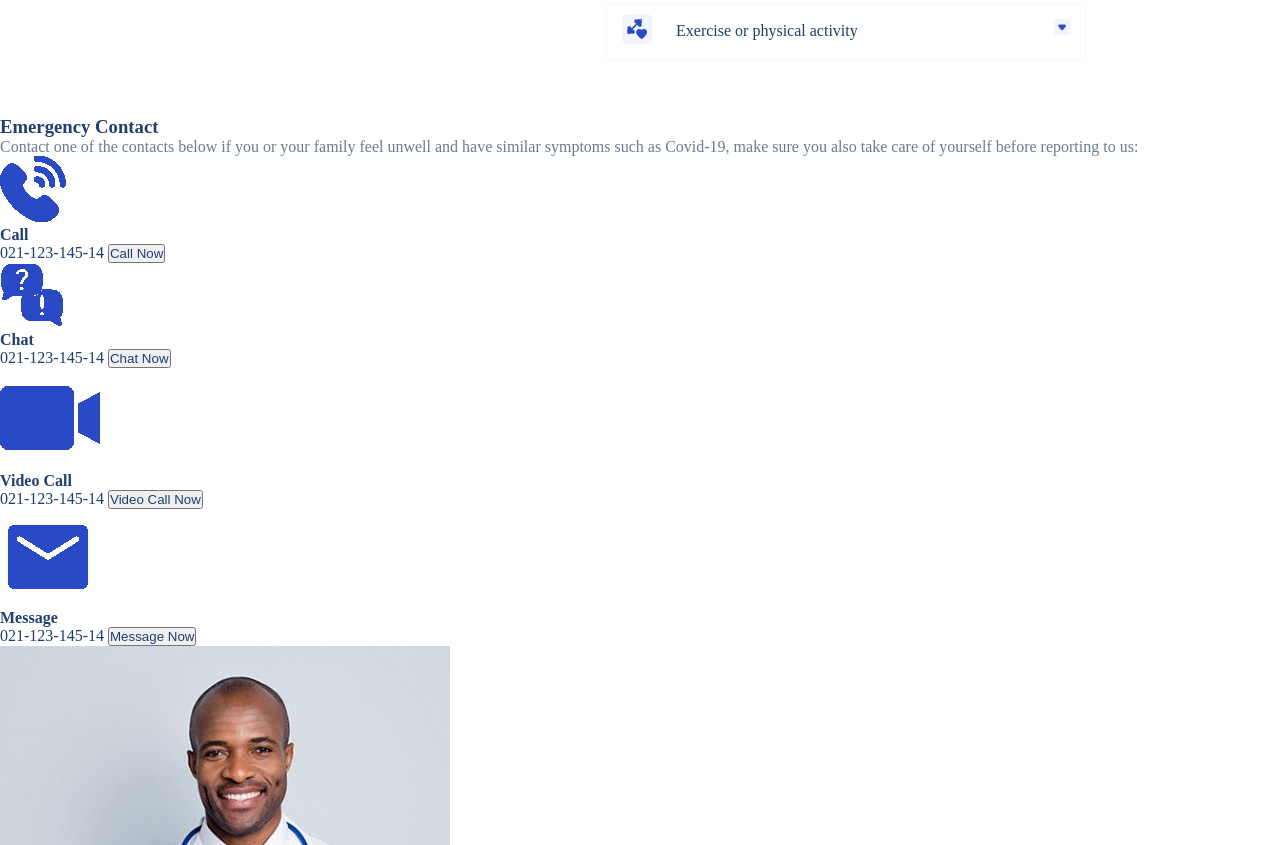
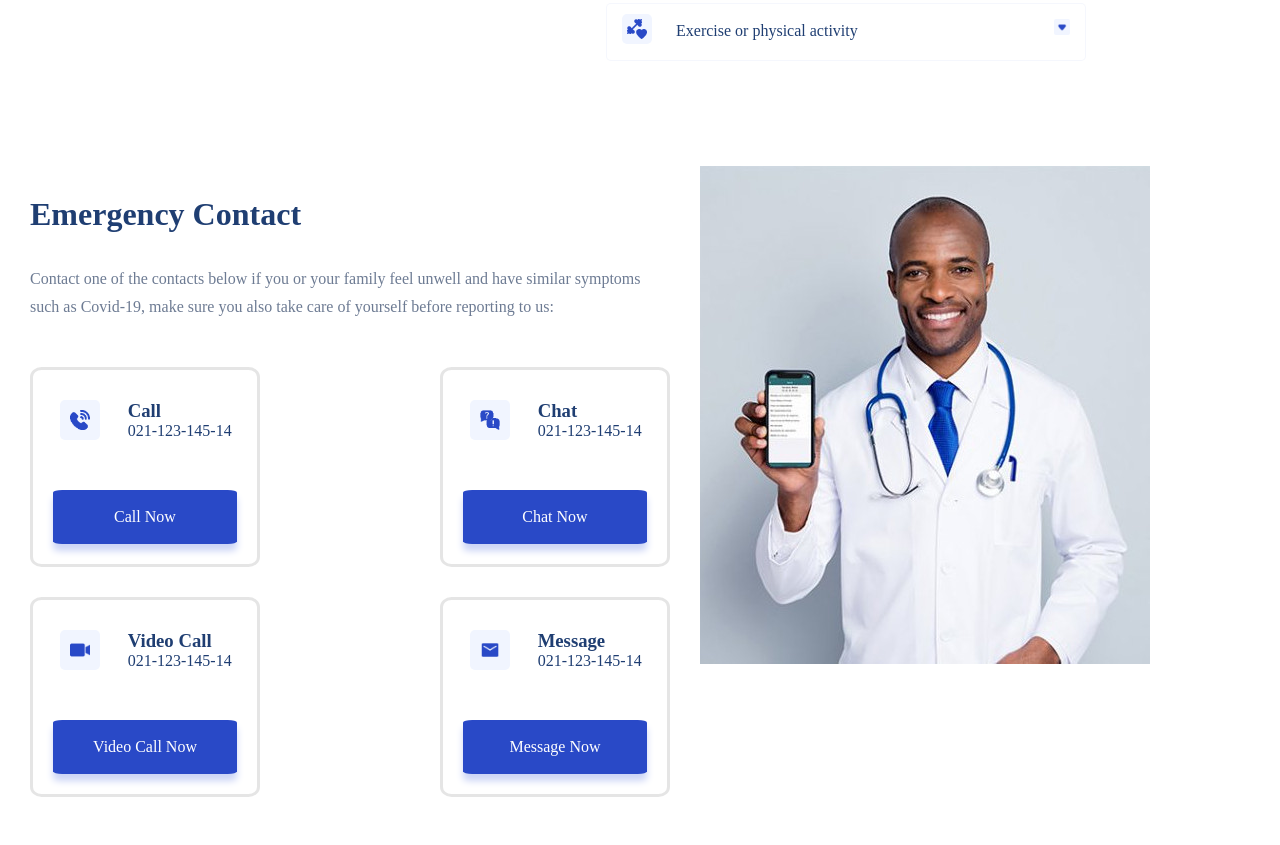
Before and after one commit to MGarciav28/Landinpage-Vaccination, a plain HTML site: page index.html in a window 1280 px wide. Shown: the part 2256-3101 px from the top of the page. Drawn offline with Linux system fonts and the light colour scheme.

Commit message:
Se comienza a agegar estilo a seccion de contacto

```diff
--- a/index.html
+++ b/index.html
@@ -138,9 +138,13 @@
             </div>
         </div>
     </div>
-    <div class="contacto">
-        <div class="informacion">
-            <h3>Emergency Contact</h3>
+
+
+    <div class="contacto articulo-1">
+
+        <div class="contenedor parrafo-1">
+            <h2>Emergency Contact</h2>
+            <div class="extendido">
                 <p>Contact one of the contacts below if you or your family feel unwell and
                     have similar symptoms such as Covid-19, make sure you also take care of
                     yourself before reporting to us:
@@ -148,28 +152,37 @@
             </div>
             <div class="contact-container">
                 <div class="contact-cards">
-                <img src="img/icon-call.png" alt="">
-                <h4>Call</h4>
+                    <img class="icons2" src="img/icon-call.png" alt="">
+                    <div class="contact-text">
+                        <h3>Call</h3>
                         <span>021-123-145-14</span>
-                <button>Call Now</button>
+                    </div>
+                    <a class="btn btn-contacto" href="">Call Now</a>
                 </div>
                 <div class="contact-cards">
-                <img src="img/icon-chat.png" alt="">
-                <h4>Chat</h4>
+                    <img class="icons2" src="img/icon-chat.png" alt="">
+                    <div class="contact-text">
+                        <h3>Chat</h3>
                         <span>021-123-145-14</span>
-                <button>Chat Now</button>
+                    </div>
+                    <a class="btn btn-contacto" href="">Chat Now</a>
                 </div>
                 <div class="contact-cards">
-                <img src="img/icon-videocall.png" alt="">
-                <h4>Video Call</h4>
+                    <img class="icons2" src="img/icon-videocall.png" alt="">
+                    <div class="contact-text">
+                        <h3>Video Call</h3>
                         <span>021-123-145-14</span>
-                <button>Video Call Now</button>
+                    </div>
+                    <a class="btn btn-contacto" href="">Video Call Now</a>
                 </div>
                 <div class="contact-cards">
-                <img src="img/icon-mail.png" alt="">
-                <h4>Message</h4>
+                    <img class="icons2" src="img/icon-mail.png" alt="">
+                    <div class="contact-text">
+                        <h3>Message</h3>
                         <span>021-123-145-14</span>
-                <button>Message Now</button>
+                    </div>
+                    <a class="btn btn-contacto" href="">Message Now</a>
+                </div>
             </div>
         </div>
         <div class="imagen">
--- a/style.css
+++ b/style.css
@@ -66,7 +66,7 @@ nav {
 p{
     color: #6d7b93;
 }
-.parrafo-1 h1{
+.parrafo-1 h1, .parrafo h2{
     color: #1f3e72;
 }
 .label-group{
@@ -219,7 +219,7 @@ font-size: 20px;
     padding: 0%;
 }
 
-.preparaciones .contenedor .extendido p{
+.contenedor .extendido p{
     margin-bottom: 30px;
 }
 
@@ -277,3 +277,49 @@ font-size: 20px;
     -ms-border-radius: 5px;
     -o-border-radius: 5px;
 }
+
+.contacto{
+    margin: 50px 0px;
+}
+
+.contact-container{
+    display: flex;
+    flex-wrap: wrap;
+    justify-content: space-between;
+    align-items: center;
+}
+
+.contact-container .contact-cards{
+    width: 35%;
+    display: flex;
+    justify-content: space-evenly;
+    align-items: center;
+    flex-wrap: wrap;
+
+    border-radius: 5%;
+    border: solid 3px rgba(0,0,0,.1);
+    /*padding: 20px;
+    */margin: 15px 0px;
+    -webkit-border-radius:;
+    -moz-border-radius:;
+    -ms-border-radius:;
+    -o-border-radius:;
+}
+
+.contact-cards .contact-text{
+    display: inline-block;
+    width: 50%;
+    margin: 30px 0px;
+}
+
+
+
+.btn-contacto{
+    display: inline-block;
+    width: 60%;
+    color: #fff;
+    text-decoration: none;
+    text-align: center;
+    margin: 20px 0px;
+
+}
```
Lines whose indentation alone changed are shown as unchanged.
